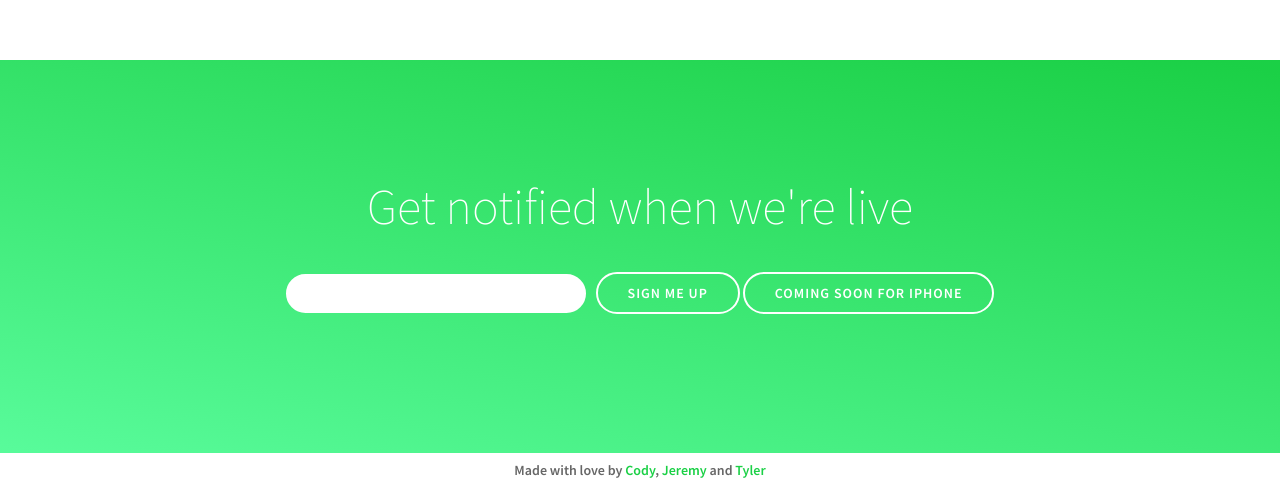
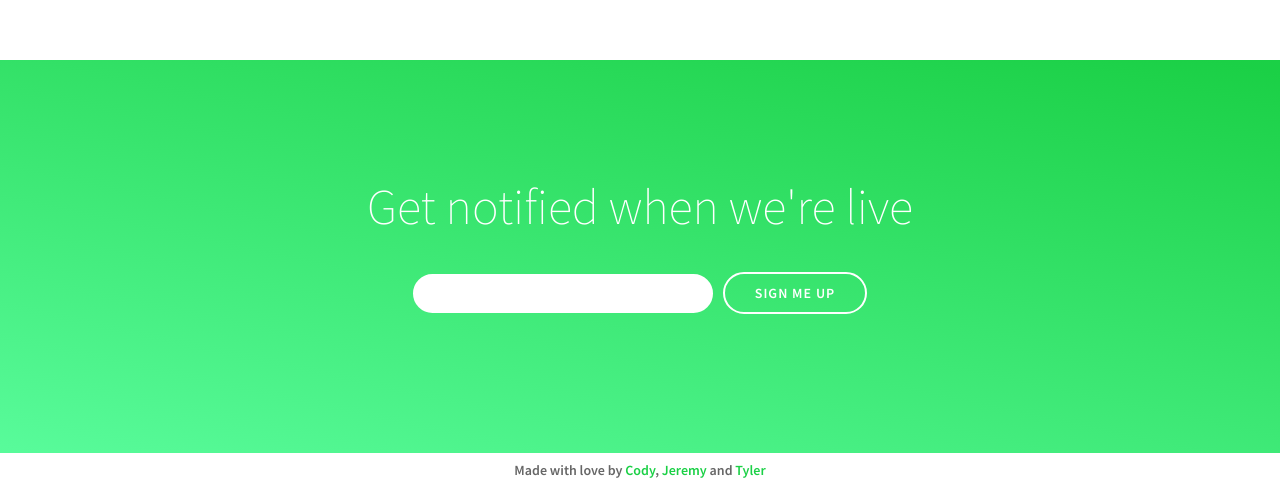
Before and after one commit to supermariota/supermariota.github.io, a plain HTML site: page index.html in a window 1280 px wide. Shown: the part 1023-1511 px from the top of the page. Drawn offline with nearby package versions, Linux system fonts and the light colour scheme.

Commit message:
removed coming soon from bottom

```diff
--- a/index.html
+++ b/index.html
@@ -71,7 +71,6 @@
     	    		<h2>Get notified when we're live</h2>
     	    	<div class="top">
     	    		<input class="type" ="text" name="firstname"><a class="button" href="#">Sign me up</a>
-    	    		<a id="download2" class="button" href="#">Coming soon for iPhone</a>
     	    	</div>
         	</div>
     </div>
```
